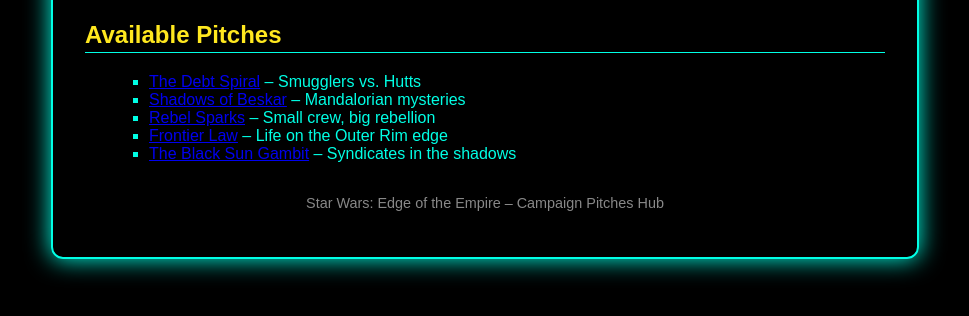
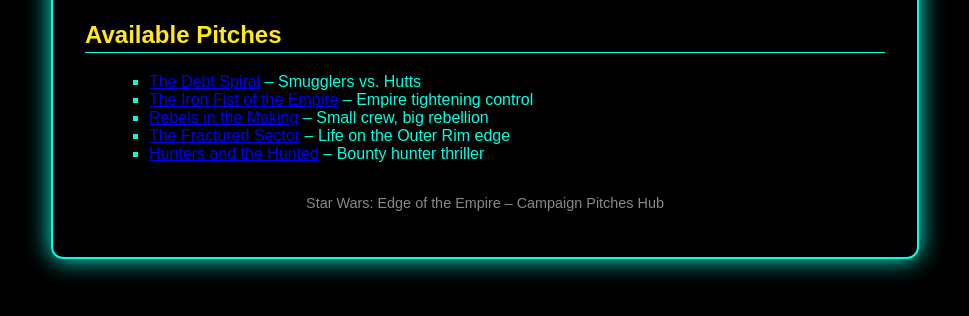
Before and after one commit to nicholasbrownworship/StarWarsPitches, a plain HTML site: page index.html in a window 1280 px wide. Shown: the part 150-466 px from the top of the page, without its empty margins (155-1124 px from the left). Drawn offline with Linux system fonts and the light colour scheme.

Commit message:
Add files via upload

```diff
--- a/index.html
+++ b/index.html
@@ -17,10 +17,10 @@
       <h2>Available Pitches</h2>
       <ul class="pitch-list">
         <li><a href="pitch1-debt-spiral.html">The Debt Spiral</a> – Smugglers vs. Hutts</li>
-        <li><a href="pitch2-shadows-beskar.html">Shadows of Beskar</a> – Mandalorian mysteries</li>
-        <li><a href="pitch3-rebel-sparks.html">Rebel Sparks</a> – Small crew, big rebellion</li>
-        <li><a href="pitch4-frontier-law.html">Frontier Law</a> – Life on the Outer Rim edge</li>
-        <li><a href="pitch5-black-sun-gambit.html">The Black Sun Gambit</a> – Syndicates in the shadows</li>
+        <li><a href="pitch2-iron-fist.html">The Iron Fist of the Empire</a> – Empire tightening control</li>
+        <li><a href="pitch3-rebels.html">Rebels in the Making</a> – Small crew, big rebellion</li>
+        <li><a href="pitch4-fractured.html">The Fractured Sector</a> – Life on the Outer Rim edge</li>
+        <li><a href="pitch5-hunters.html">Hunters and the Hunted</a> – Bounty hunter thriller</li>
       </ul>
     </section>
 
```
Also changed, not shown: pitch1-debt-spiral.html (+4 -0 lines), pitch2-iron-fist.html (+4 -0 lines), pitch3-rebels.html (+4 -0 lines), pitch4-fractured.html (+4 -0 lines), pitch5-hunters.html (+4 -0 lines).
